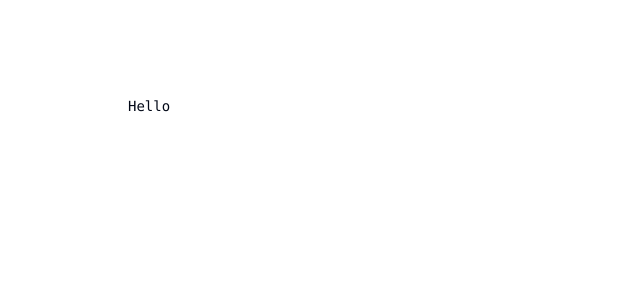
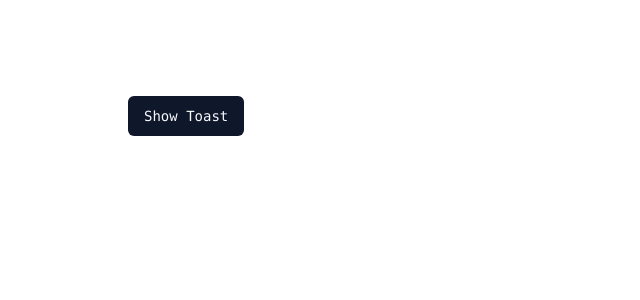
Before and after one commit to 0xlaguna/mnger-ui, a Next.js app: page / in a window 1280 px wide. Shown: the top 300 px of the page, without its empty margins (0-640 px from the left). Built offline with nearby package versions, Linux system fonts and the light colour scheme.

Commit message:
feat: add toast example

```diff
--- a/app/layout.tsx
+++ b/app/layout.tsx
@@ -2,6 +2,7 @@ import "@/styles/globals.css"
 
 import type { Metadata } from "next";
 import { Inter as FontSans } from "next/font/google";
+import { Toaster } from "@/components/ui/toaster"
 import { cn } from "@/lib/utils";
 
 const fontSans = FontSans({
@@ -29,6 +30,7 @@ export default function RootLayout({
         )}
       >
         {children}
+        <Toaster />
       </body>
     </html>
   );
--- a/app/page.tsx
+++ b/app/page.tsx
@@ -1,10 +1,21 @@
-import Image from "next/image";
+"use client"
+
+import { useToast } from "@/components/ui/use-toast";
+import { Button } from "@/components/ui/button";
+
 
 export default function Home() {
+  const { toast } = useToast();
+
   return (
     <main className="flex min-h-screen flex-col items-center justify-between p-24">
       <div className="z-10 w-full max-w-5xl items-center justify-between font-mono text-sm lg:flex">
-        <p>Hello</p>
+        <Button onClick={() => {
+          toast({
+            title: "Scheduled: Catch up",
+            description: "Friday, February 10, 2023 at 5:57 PM",
+          })
+        }}>Show Toast</Button>
       </div>
     </main>
   );
```
Also changed, not shown: components.json.
